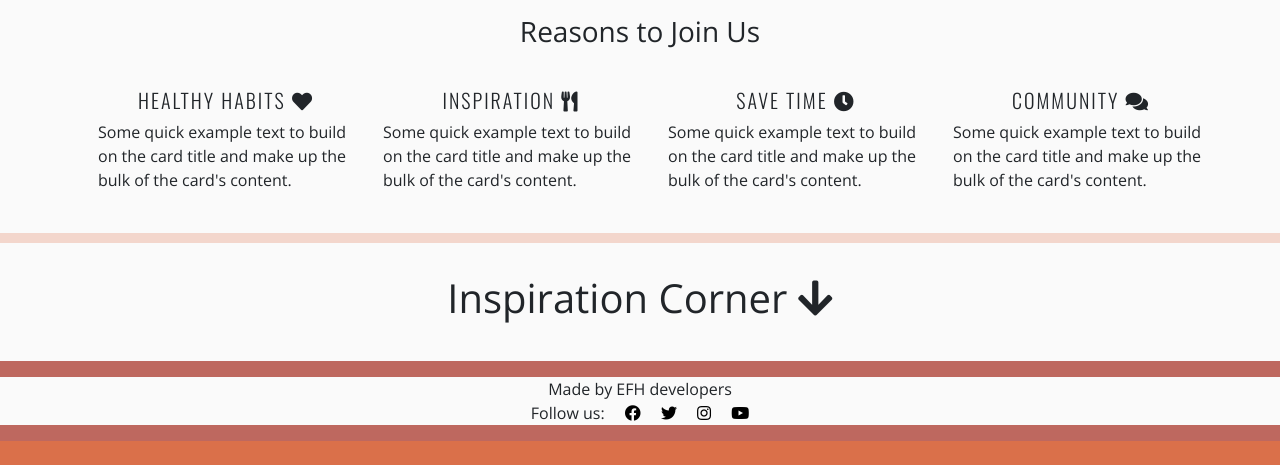
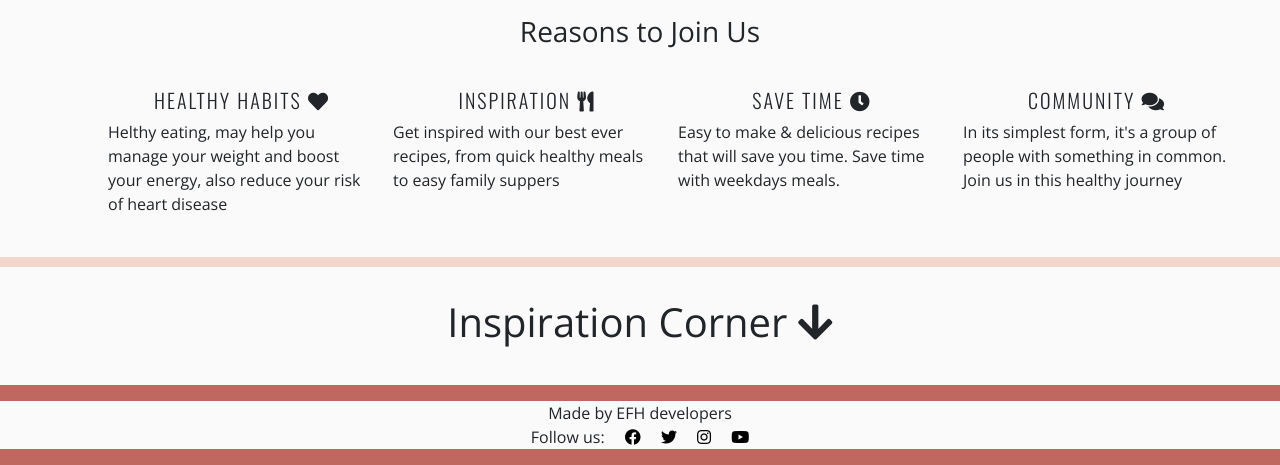
Before and after one commit to Marcosmgs/EFH-CommunityProject, a Django app: page / in a window 1280 px wide. Shown: the part 694-1159 px from the top of the page. Before the commit the page ends 1135 px from the top, so only its background shows below. Run offline with Django 3.2, Linux system fonts and the light colour scheme; data that the repository does not hold is empty.

Commit message:
Added content to reasons why cards & resize

```diff
--- a/static/css/style.css
+++ b/static/css/style.css
@@ -100,6 +100,7 @@ hr.bottom-nav-line {
 .card-reason {
     border: none;
     background-color: transparent;
+    padding: 0px 10px;
 }
 
 .card-title-style {
--- a/templates/index.html
+++ b/templates/index.html
@@ -23,36 +23,36 @@
 <!-- Reasons to join section -->
 <div class="container">
     <h3 class="title-reasons">Reasons to Join Us</h3>
-    <div class="row">
+    <div class="row card-block">
         <div class="col-md-3">
-            <div class="card card-reason" style="width: 18rem;">
+            <div class="card card-reason" style="width: 20rem;">
                 <div class="card-body">
                   <h5 class="card-title card-title-style">Healthy Habits <i class="fa fa-heart"></i></h5>
-                  <p class="card-text">Some quick example text to build on the card title and make up the bulk of the card's content.</p>
+                  <p class="card-text">Helthy eating, may help you manage your weight and boost your energy, also reduce your risk of heart disease</p>
                 </div>
             </div>
         </div>
         <div class="col-md-3">
-            <div class="card card-reason" style="width: 18rem;">
+            <div class="card card-reason" style="width: 20rem;">
                 <div class="card-body">
                   <h5 class="card-title card-title-style">Inspiration <i class="fas fa-utensils"></i></h5>
-                  <p class="card-text">Some quick example text to build on the card title and make up the bulk of the card's content.</p>
+                  <p class="card-text">Get inspired with our best ever recipes, from quick healthy meals to easy family suppers</p>
                 </div>
             </div>
         </div>
         <div class="col-md-3">
-            <div class="card card-reason" style="width: 18rem;">
+            <div class="card card-reason" style="width: 20rem;">
                 <div class="card-body">
                   <h5 class="card-title card-title-style">Save Time <i class="fas fa-clock"></i></h5>
-                  <p class="card-text">Some quick example text to build on the card title and make up the bulk of the card's content.</p>
+                  <p class="card-text">Easy to make & delicious recipes that will save you time. Save time with weekdays meals.</p>
                 </div>
             </div>
         </div>
         <div class="col-md-3">
-            <div class="card card-reason" style="width: 18rem;">
+            <div class="card card-reason" style="width: 20rem;">
                 <div class="card-body">
                   <h5 class="card-title card-title-style">Community <i class="fas fa-comments"></i></h5>
-                  <p class="card-text">Some quick example text to build on the card title and make up the bulk of the card's content.</p>
+                  <p class="card-text">In its simplest form, it's a group of people with something in common. Join us in this healthy journey</p>
                 </div>
             </div>
         </div>
```
